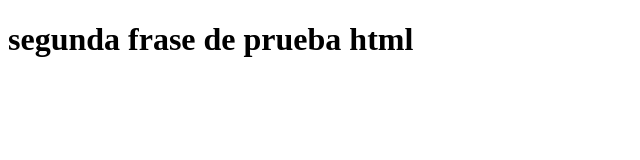
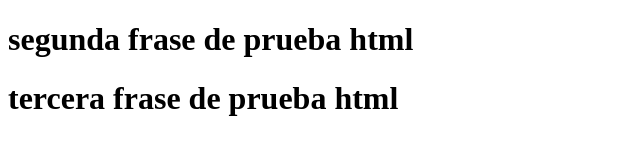
Before and after one commit to DV126/Proyecto2, a plain HTML site: page index.html in a window 1280 px wide. Shown: the whole page, without its empty margins (0-640 px from the left). Drawn offline with Linux system fonts and the light colour scheme.

Commit message:
tex-commit de rama de desarrollo

```diff
--- a/index.html
+++ b/index.html
@@ -6,6 +6,7 @@
   </head>
   <body>
     <h1>segunda frase de prueba html</h1>
+    <h1>tercera frase de prueba html</h1>
 
   </body>
 </html>
```
